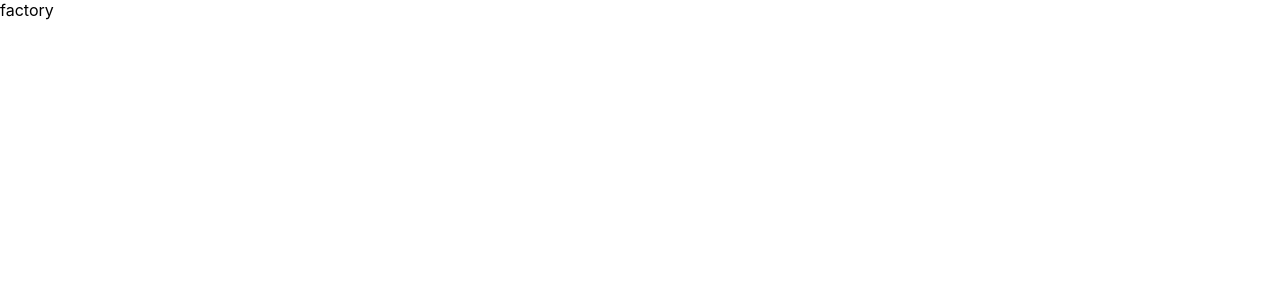
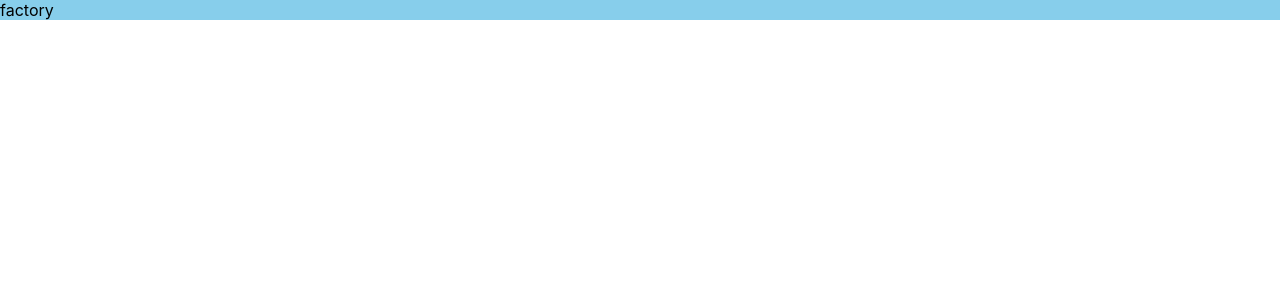
Before and after one commit to richardimaoka/react-component-factory, a React (Create React App) app: page / in a window 1280 px wide. Shown: the top 300 px of the page. Built offline with nearby package versions, Linux system fonts and the light colour scheme.

Commit message:
emotion.css

```diff
--- a/package.json
+++ b/package.json
@@ -3,6 +3,7 @@
   "version": "0.1.0",
   "private": true,
   "dependencies": {
+    "@emotion/react": "^11.5.0",
     "@testing-library/jest-dom": "^5.11.4",
     "@testing-library/react": "^11.1.0",
     "@testing-library/user-event": "^12.1.10",
--- a/src/App.tsx
+++ b/src/App.tsx
@@ -1,7 +1,18 @@
+/** @jsxImportSource @emotion/react */
+import { css } from "@emotion/react";
+
 import React from "react";
 
 function App() {
-  return <div>factory</div>;
+  return (
+    <div
+      css={css`
+        background-color: skyblue;
+      `}
+    >
+      factory
+    </div>
+  );
 }
 
 export default App;
```
Also changed, not shown: 1 other file (tests, documents, lock files or other folders).
